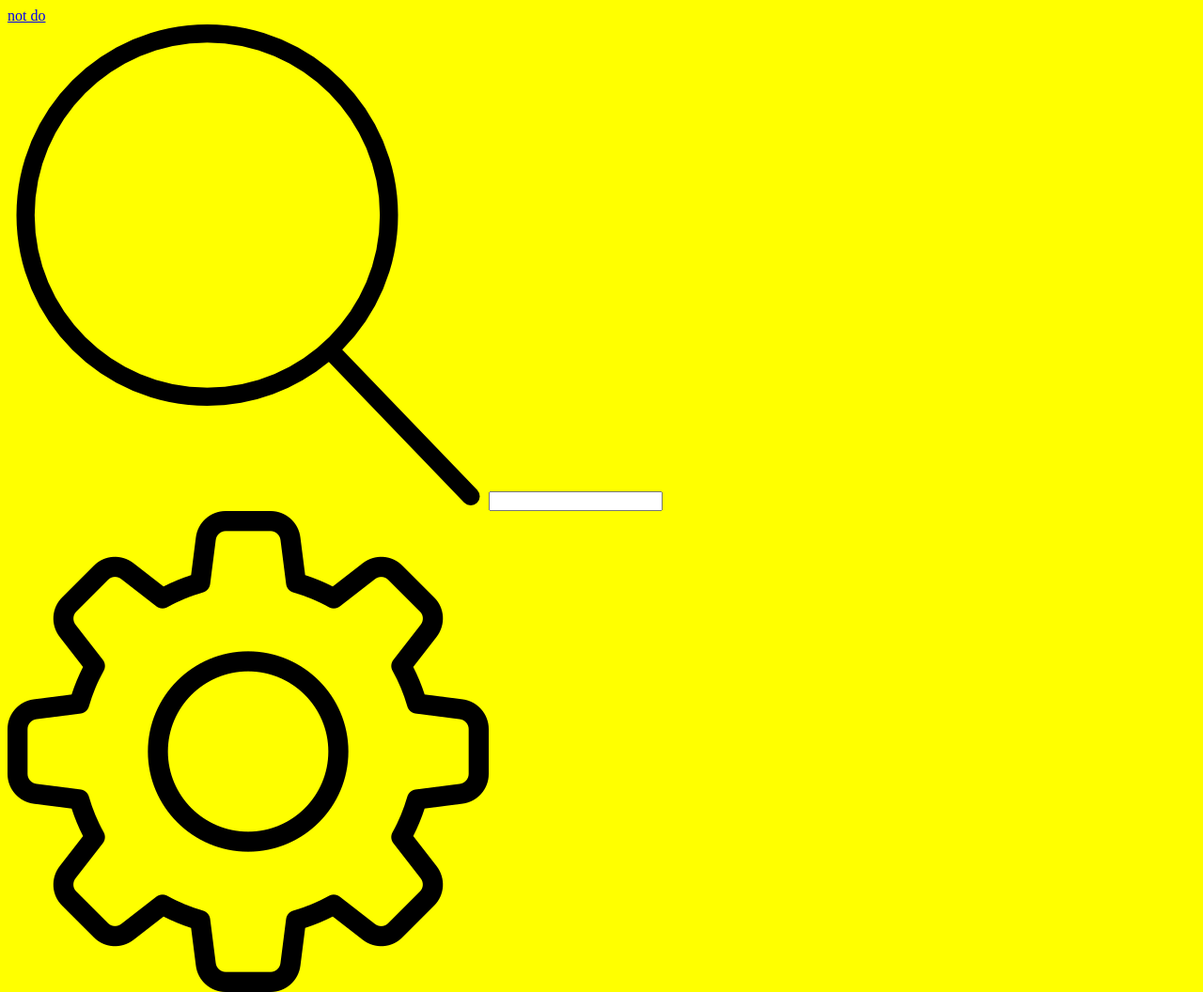
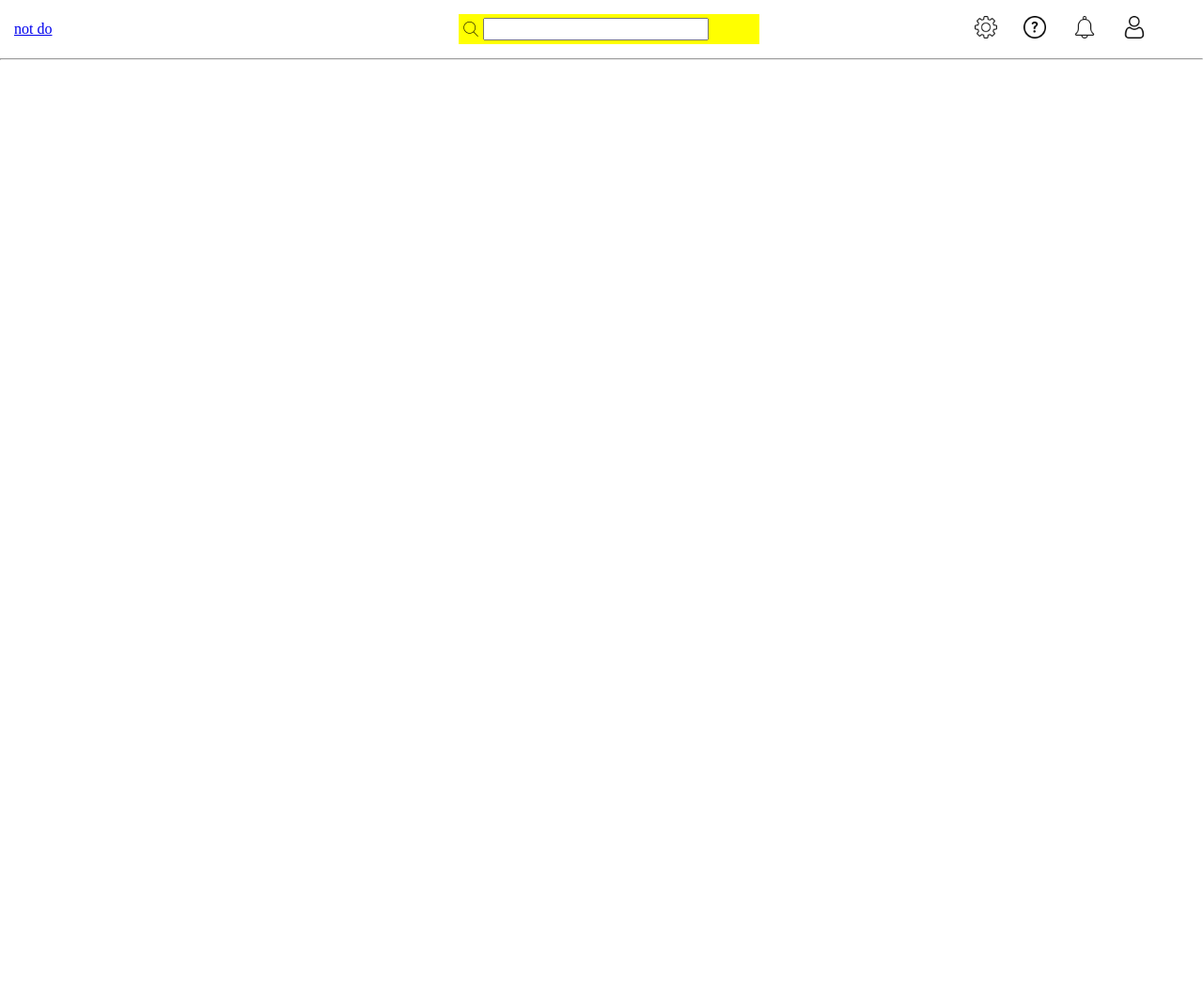
Before and after one commit to Sorbari2016/todo, a website built with webpack: page src/index.html in a window 1280 px wide. Shown: the top 1056 px of the page at 94% size. After the commit the page ends 800 px from the top, so only its background shows below. Built offline with nearby package versions, Linux system fonts and the light colour scheme; files whose address does not match are found by name.

Commit message:
Did the basic styling for the header

```diff
--- a/src/index.html
+++ b/src/index.html
@@ -9,10 +9,12 @@
     <div class="container">
         <header>
             <a href="#">not do</a>
-            <div class="search_container">
-                <img src="./images/search.png" alt="search icon"><input type="search">
+            <div class='dfc search'>
+                <div class="dfc search_container">
+                    <img src="./images/search.png" alt="search icon"><input type="search">
+                </div>
             </div>
-            <div class="right_header_icons">
+            <div class='dfc right_header_icons'>
                 <div class="settings">
                     <img src="./images/settings.png" alt="settings icons">
                 </div>
--- a/src/style.css
+++ b/src/style.css
@@ -1,5 +1,54 @@
+ /*CSS RULES  */
+
+/* Basic Reset */
+* {
+   box-sizing: border-box;
+   padding: 0;
+   margin: 0;
+}
+
+/* HEADER RULES */
+
+img {
+   height: 1.5rem;
+   width: 1.5rem;
+}
+
+img[alt="search icon"] {
+   height: 1rem;
+   width: 1rem;
+}
+
+.dfc {
+   display: flex;
+   justify-content: center;
+   align-items: center;
+}
 
 
- body {
-    background: yellow;
- }
+header {
+   display: grid;
+   grid-template-columns: 1fr 2fr 1fr;
+   gap: 1.5rem;
+   padding: 15px 0 15px 15px;
+   justify-content: space-around;
+   align-items: center;
+}
+
+.right_header_icons {
+   gap : 1.8rem;
+}
+
+input {
+   height: 1.5rem;
+   width: 15rem ;
+}
+
+.search_container {
+   background-color: yellow;
+   height: 2rem;
+   width: 20rem;
+   gap:5px;
+   justify-content: flex-start;
+   padding-left:5px;
+}
```
